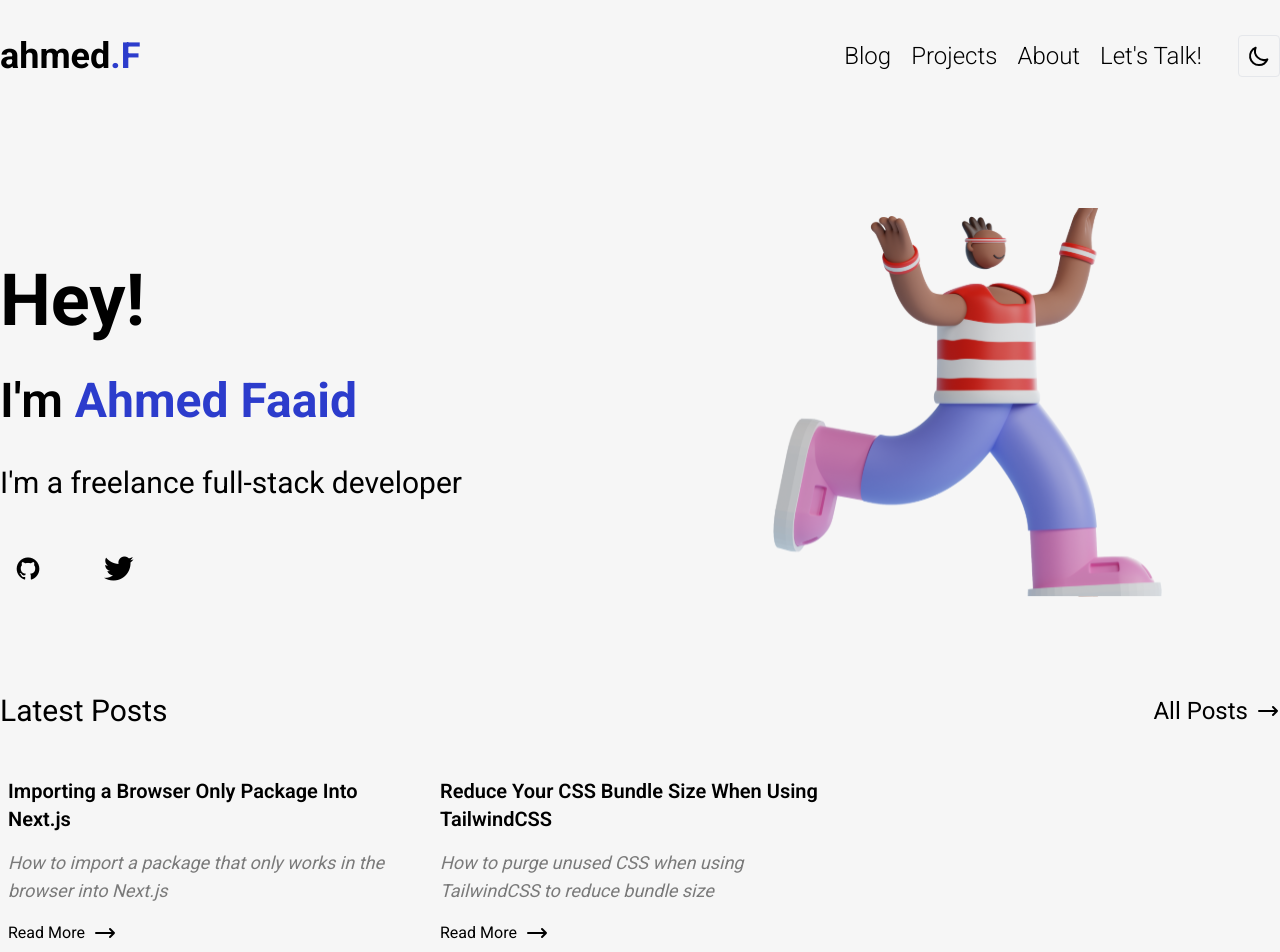
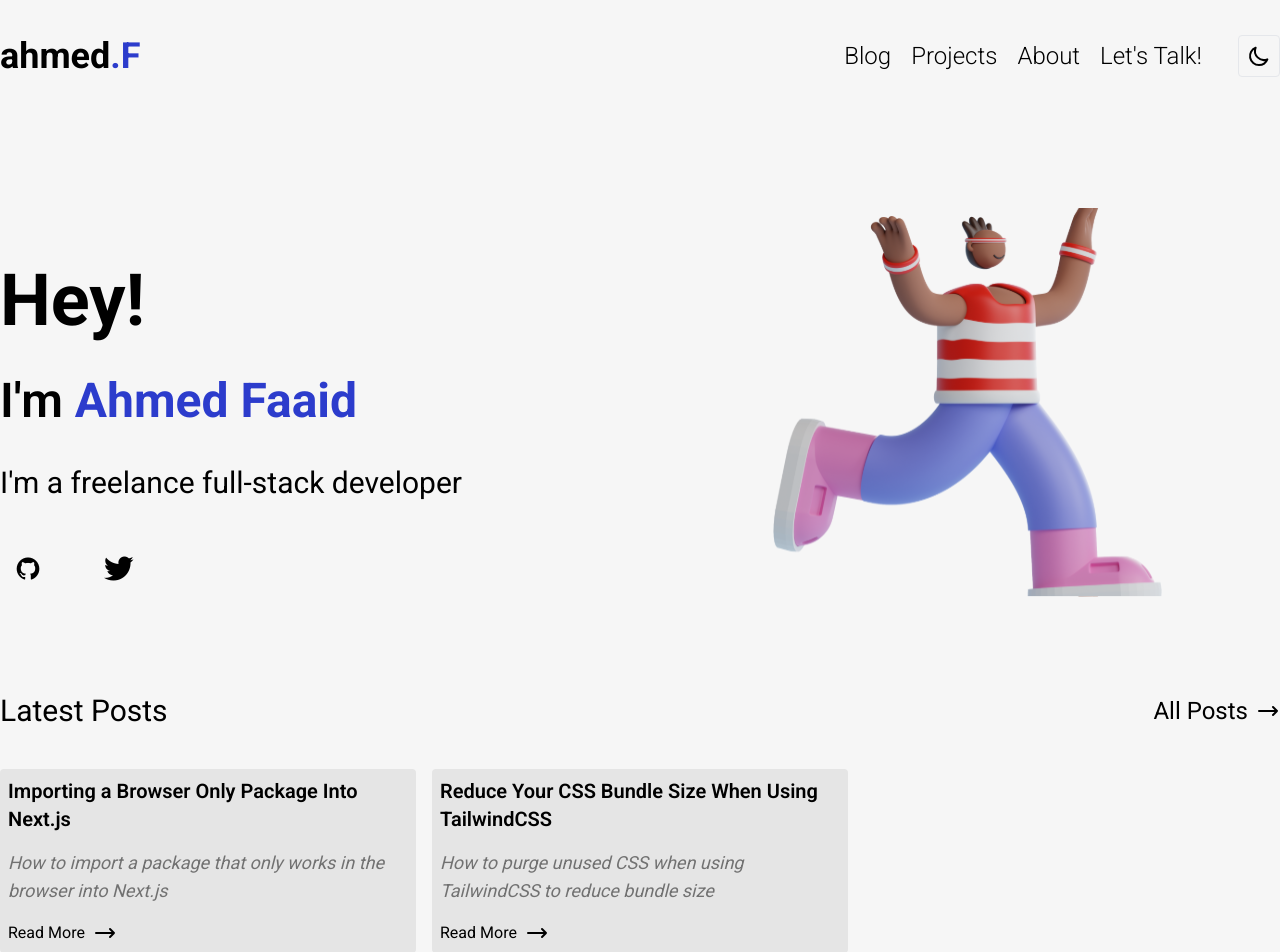
Before and after one commit to ahmedfaaid/ahmed-web, a Next.js app: page / in a window 1280 px wide. Shown: the top 952 px of the page. Built offline with nearby package versions, Linux system fonts and the light colour scheme.

Commit message:
description text color in dark mode

```diff
--- a/components/latestPosts.tsx
+++ b/components/latestPosts.tsx
@@ -34,9 +34,9 @@ export default function LatestPosts({ posts }: { posts: BlogPost[] }) {
             key={post.slug}
             className='latest-posts-card mb-4 block sm:mb-0'
           >
-            <div className='rounded-sm bg-offWhite p-2 dark:bg-[#141e65]'>
+            <div className='rounded-sm bg-off-white p-2 dark:bg-[#141e65]'>
               <h3 className='mb-4 text-xl font-semibold'>{post.data.title}</h3>
-              <p className='text-lg italic text-black opacity-50 dark:text-offWhite dark:opacity-100'>
+              <p className='text-lg italic text-black dark:text-off-white opacity-50 dark:text-offWhite dark:opacity-100'>
                 {post.data.description}
               </p>
               <button className='hovered-link mt-4 flex items-center transition-colors duration-300 ease-in-out hover:text-primary'>
```
